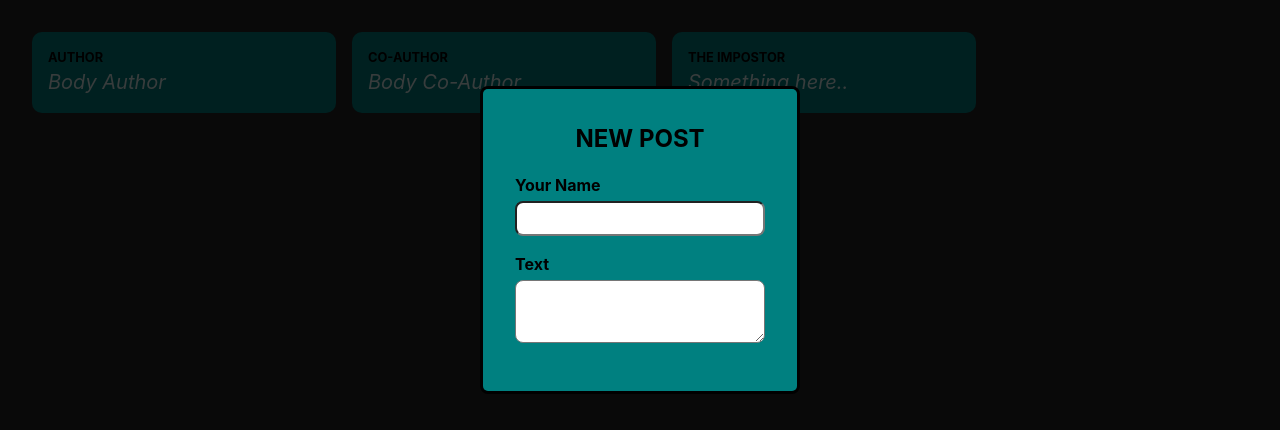
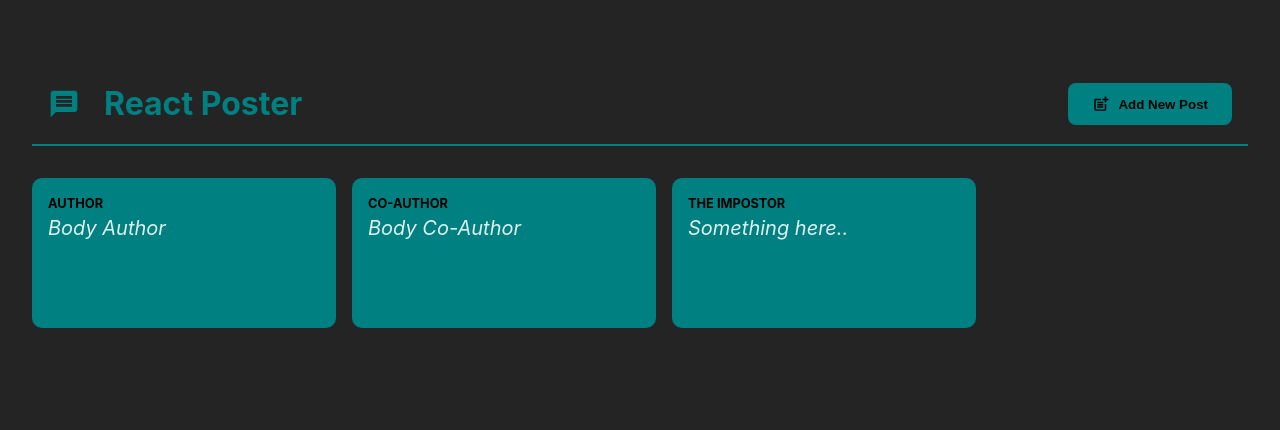
Before and after one commit to foolais/react-tutorial-udemy, a React (Vite) app: page / in a window 1280 px wide. Shown: the top 430 px of the page. Built offline with nearby package versions, Linux system fonts and the light colour scheme.

Commit message:
add header n lifting state up

```diff
--- a/package.json
+++ b/package.json
@@ -11,7 +11,8 @@
   },
   "dependencies": {
     "react": "^18.3.1",
-    "react-dom": "^18.3.1"
+    "react-dom": "^18.3.1",
+    "react-icons": "^5.3.0"
   },
   "devDependencies": {
     "@eslint/js": "^9.15.0",
--- a/src/App.jsx
+++ b/src/App.jsx
@@ -1,11 +1,25 @@
+import { useState } from "react";
 import "./App.css";
+import MainHeader from "./components/MainHeader";
 import PostsList from "./components/PostsList";
 
 function App() {
+  const [isModalOpen, setIsModalOpen] = useState(false);
+
+  function showModalHandler(type) {
+    setIsModalOpen(type);
+  }
+
   return (
-    <main>
-      <PostsList />
-    </main>
+    <>
+      <MainHeader showModalHandler={showModalHandler} />
+      <main>
+        <PostsList
+          isModalOpen={isModalOpen}
+          showModalHandler={showModalHandler}
+        />
+      </main>
+    </>
   );
 }
 
--- /dev/null
+++ b/src/components/MainHeader.jsx
@@ -0,0 +1,25 @@
+/* eslint-disable react/prop-types */
+import { MdMessage, MdPostAdd } from "react-icons/md";
+import stlyes from "./MainHeader.module.css";
+
+function MainHeader({ showModalHandler }) {
+  return (
+    <header className={stlyes.header}>
+      <h1 className={stlyes.title}>
+        <MdMessage />
+        React Poster
+      </h1>
+      <p>
+        <button
+          className={stlyes.button}
+          onClick={() => showModalHandler(true)}
+        >
+          <MdPostAdd size={18} />
+          Add New Post
+        </button>
+      </p>
+    </header>
+  );
+}
+
+export default MainHeader;
--- /dev/null
+++ b/src/components/MainHeader.module.css
@@ -0,0 +1,35 @@
+.header {
+  display: flex;
+  align-items: center;
+  justify-content: space-between;
+  border-bottom: 2px solid teal;
+  text-align: center;
+  padding: 1rem;
+  margin: 2rem 0;
+}
+
+.title {
+  font-size: 2rem;
+  font-weight: bold;
+  color: teal;
+  display: flex;
+  gap: 1.5rem;
+  align-items: center;
+}
+
+.button {
+  display: inline-flex;
+  align-items: center;
+  gap: 0.5rem;
+  padding: 0.75rem 1.5rem;
+  background-color: teal;
+  color: black;
+  font-weight: bold;
+  border: none;
+  cursor: pointer;
+  border-radius: 8px;
+  -webkit-border-radius: 8px;
+  -moz-border-radius: 8px;
+  -ms-border-radius: 8px;
+  -o-border-radius: 8px;
+}
--- a/src/components/Post.module.css
+++ b/src/components/Post.module.css
@@ -2,6 +2,8 @@
   background-color: teal;
   padding: 1rem;
   border-radius: 10px;
+  min-height: 150px;
+  max-height: 150px;
   text-align: left;
   -webkit-border-radius: 10px;
   -moz-border-radius: 10px;
--- a/src/components/PostsList.jsx
+++ b/src/components/PostsList.jsx
@@ -1,15 +1,15 @@
+/* eslint-disable react/prop-types */
 import Post from "./Post";
 import NewPost from "./NewPost";
 import Modal from "./Modal";
 import styles from "./PostsList.module.css";
 import { useState } from "react";
 
-function PostList() {
+function PostList({ isModalOpen, showModalHandler }) {
   const [newPost, setNewPost] = useState({
     author: "The Impostor",
     body: "Something here..",
   });
-  const [isModalOpen, setIsModalOpen] = useState(true);
 
   function postChangeHandler(event, type) {
     const { value } = event.target;
@@ -28,14 +28,10 @@ function PostList() {
     });
   }
 
-  function onClose() {
-    setIsModalOpen(false);
-  }
-
   return (
     <>
       {isModalOpen ? (
-        <Modal onClose={onClose}>
+        <Modal onClose={() => showModalHandler(false)}>
           <NewPost postChangeHandler={postChangeHandler} />
         </Modal>
       ) : null}
```
Also changed, not shown: 1 other file (tests, documents, lock files or other folders).
